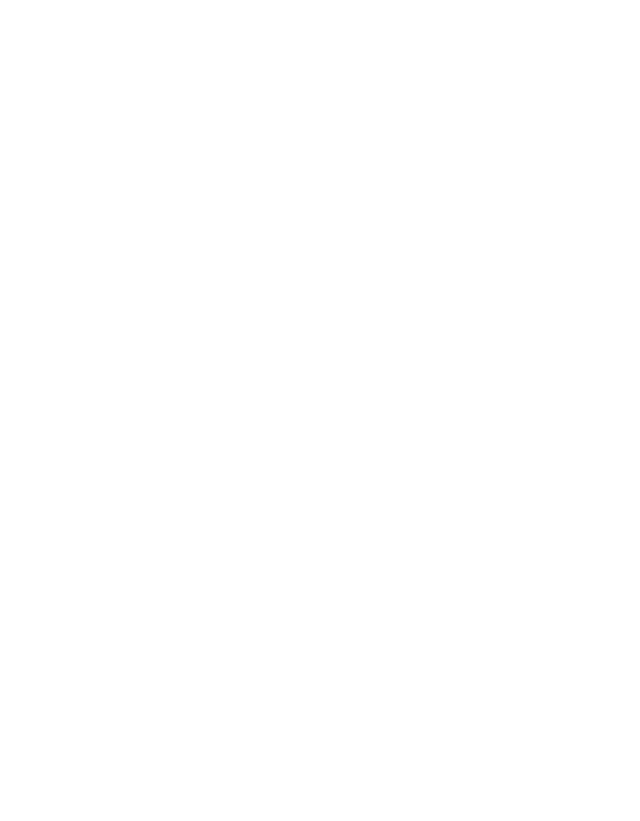
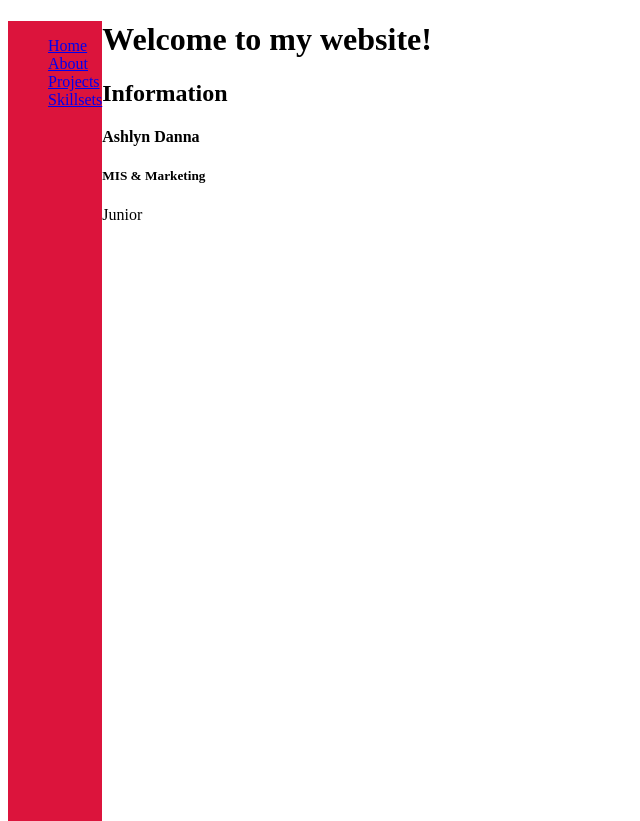
Before and after one commit to ashlyndanna/ashlyndanna.github.io, a plain HTML site: page Index.html in a window 1280 px wide. Shown: the whole page, without its empty margins (0-640 px from the left). Before the commit the page ends 800 px from the top, so only its background shows below. Drawn offline with Linux system fonts and the light colour scheme.

Commit message:
new upload

```diff
--- a/Index.html
+++ b/Index.html
@@ -3,9 +3,30 @@
 <html lang="en" xmlns="http://www.w3.org/1999/xhtml">
 <head>
     <meta charset="utf-8" />
-    <title></title>
+    <title>Ashlyn Danna's Personal Website</title>
+    <link rel="stylesheet" href="StyleSheetADanna.css" />
 </head>
 <body>
+    <nav>
+        <ul>
+            <li><a href="index.html">Home</a></li>
+            <li><a href="About.html">About</a></li>
+            <li><a href="Projects.html">Projects</a></li>
+            <li><a href="SkillSets.html">Skillsets</a></li>
+        </ul>
+    </nav>
+
+    <div id="main">
+        <h1>Welcome to my website!</h1>
+    </div>
+
+    <div id="Information">
+        <h2>Information</h2>
+        <h4>Ashlyn Danna</h4>
+        <h5>MIS & Marketing</h5>
+        <p>Junior</p>
+    </div>
+
 
 </body>
 </html>
--- a/StyleSheetADanna.css
+++ b/StyleSheetADanna.css
@@ -1,3 +1,19 @@
 body
 {
 }
+
+main{
+
+}
+
+nav {
+    background-color: crimson;
+    height: 100vh;
+    float: left;
+}
+
+li {
+    list-style-type: none;
+    margin: 0;
+    padding: 0;
+}
```
Also changed, not shown: About.html (added, +11 -0 lines), Projects.html (added, +11 -0 lines), SkillSets.html (added, +11 -0 lines).
